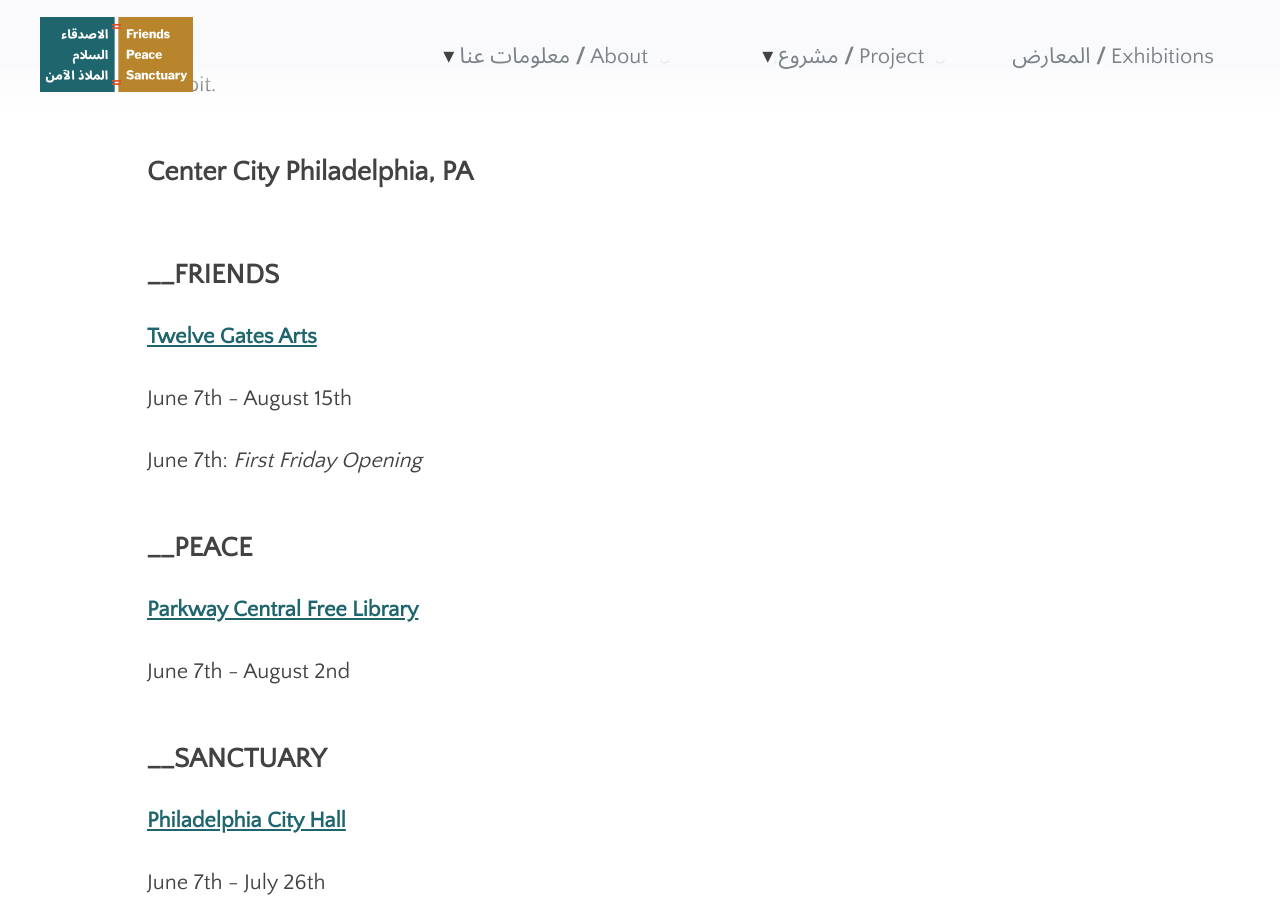
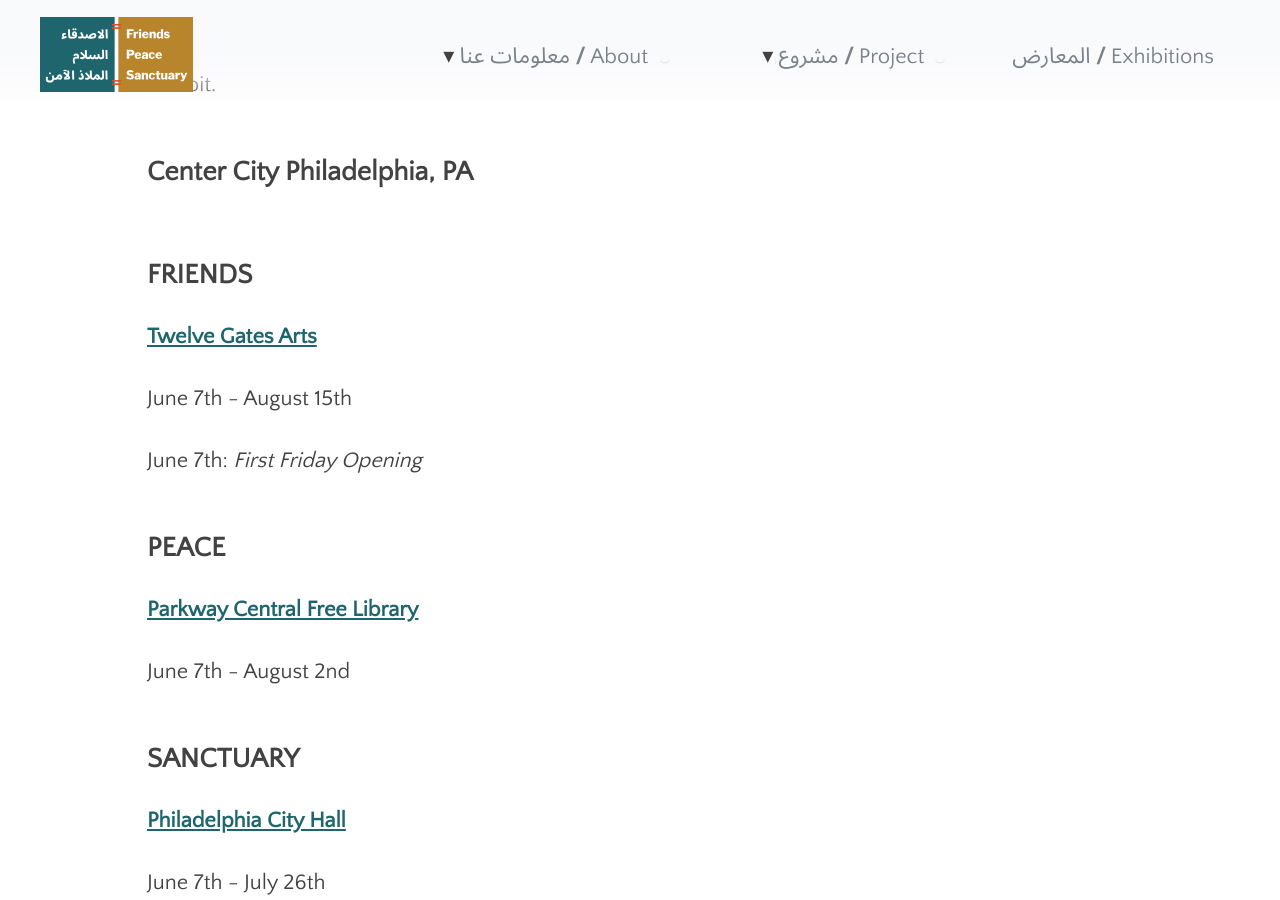
Before and after one commit to swat-ds/fps.swarthmore.edu, a Jekyll site: the page built from _posts/2018-10-03-upcoming-exhibitions-2019.md, in a window 1280 px wide and 900 px high, scrolled down 3692 px. Built offline with Jekyll 4.4.1, drawn with Linux system fonts in a browser that asks for light colours.

```diff
--- a/_posts/2018-10-03-upcoming-exhibitions-2019.md
+++ b/_posts/2018-10-03-upcoming-exhibitions-2019.md
@@ -122,7 +122,7 @@ Each site will be focused around different themes and goals of the project that
 ## **Center City Philadelphia, PA**
 
 
-## __FRIENDS
+## FRIENDS
 
 **[Twelve Gates Arts](http://www.twelvegatesarts.org/)**
 
@@ -132,7 +132,7 @@ June 7th: _First Friday Opening_
 
 
 
-## __PEACE
+## PEACE
 
 **[Parkway Central Free Library](http://www.freelibrary.org/)**
 
@@ -141,7 +141,7 @@ June 7th - August 2nd
 
 
 
-## __SANCTUARY
+## SANCTUARY
 
 **[Philadelphia City Hall](http://creativephl.org/exhibitions/)**
 
```
